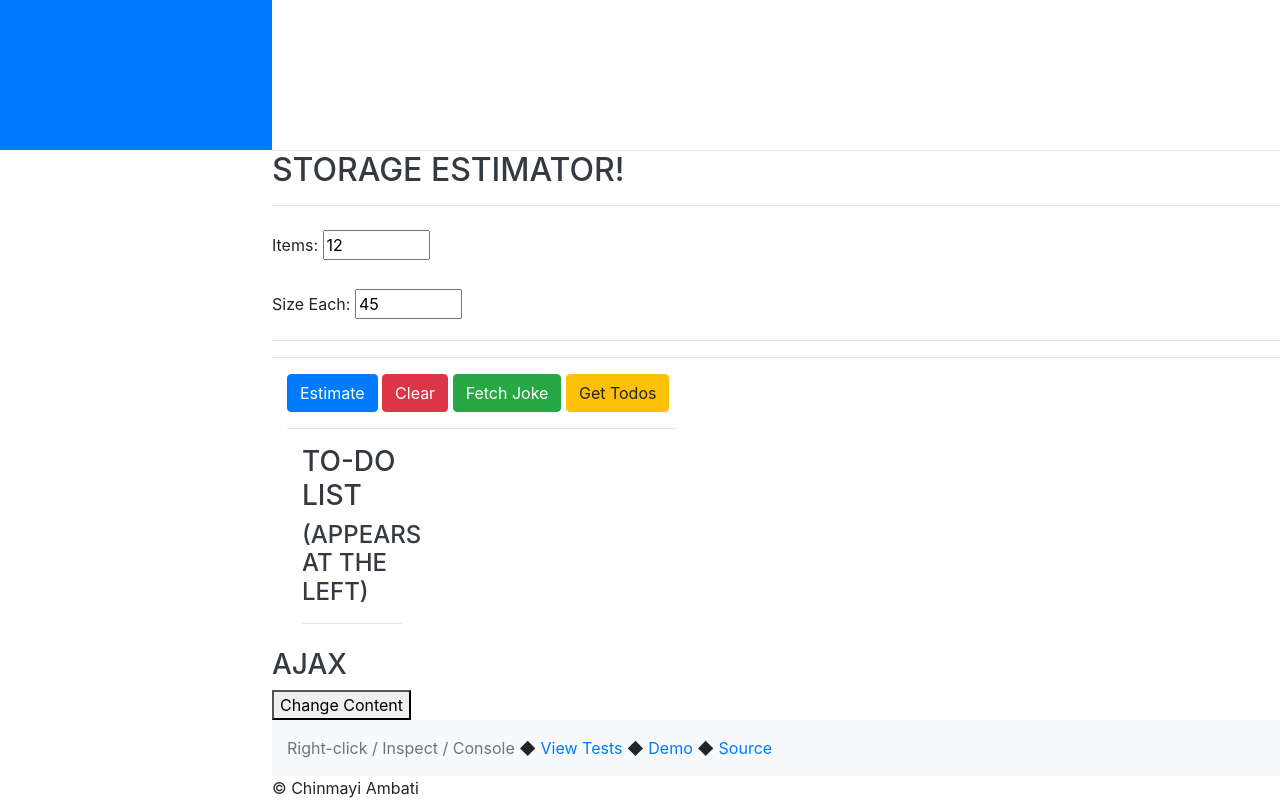
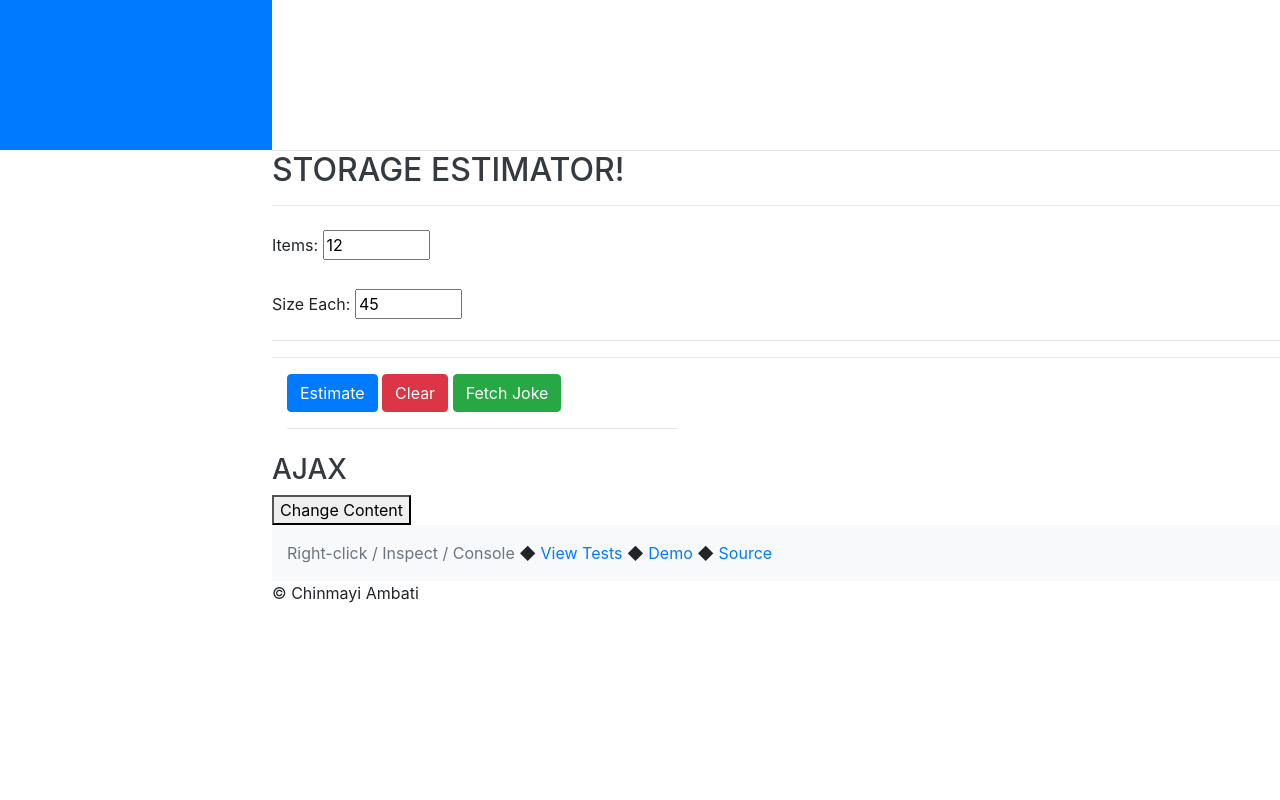
Before and after one commit to Chinmayi98/P3-client-side-app, a website with bundled scripts: page Application.html in a window 1280 px wide. Shown: the part 650-1450 px from the top of the page. After the commit the page ends 1255 px from the top, so only its background shows below. Built offline with nearby package versions, Linux system fonts and the light colour scheme; files whose address does not match are found by name; a web font is replaced by a local one.

Commit message:
removed to do list

```diff
--- a/Application.html
+++ b/Application.html
@@ -112,17 +112,10 @@
   <button id="addButton" class="btn btn-primary" onclick=updateWithAdd()>Estimate</button>
   <button id="wiper" class="btn btn-danger" >Clear</button>
   <button id="getJokeButton" class="btn btn-success">Fetch Joke</button>
-  <button id="getDataButton" class="btn btn-warning">Get Todos</button>
+
   <hr>
   <p id="result"></p>
 
-  <div class="col-md-4 mb-4">
-    <h3>To-do List</h3>
-    <h4>(Appears at the left)</h4>
-    <hr>
-    <ol>
-    </ol>
-  </div>
 </div>
 <!-- end column 2-->
 
```
